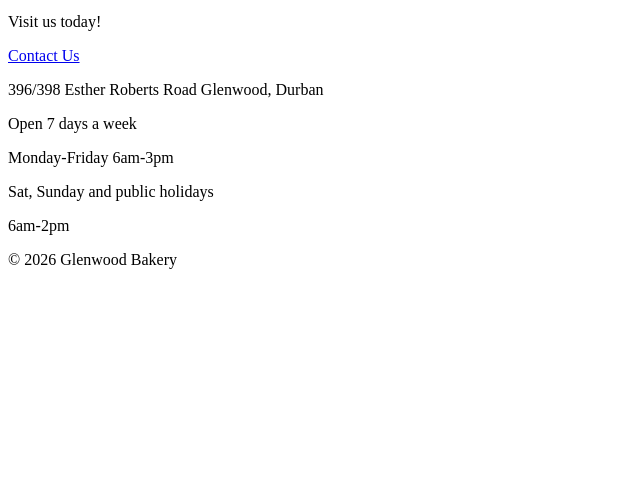
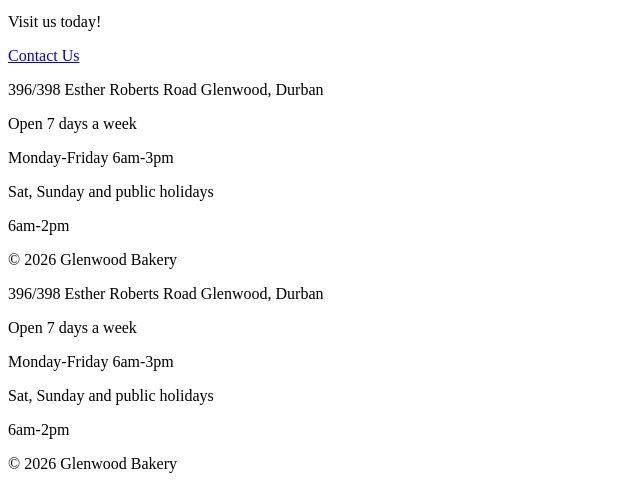
Before and after one commit to samkelos180-a11y/theglenwoodbakery, a plain HTML site: page index.html in a window 1280 px wide. Shown: the part 517-1006 px from the top of the page, without its empty margins (0-640 px from the left). Before the commit the page ends 802 px from the top, so only its background shows below. Drawn offline with Linux system fonts and the light colour scheme.

Commit message:
ADDED FOOTERS ON ALL MY PAGES

```diff
--- a/index.html
+++ b/index.html
@@ -71,3 +71,14 @@
 </footer>
 
 </body>
+<footer>
+    <p>396/398 Esther Roberts Road
+Glenwood, Durban</p>
+    <p>Open 7 days  a week</p>
+     <p>Monday-Friday 6am-3pm</p>
+     <p>Sat, Sunday and public holidays </p>
+    <p>6am-2pm</p>
+    <p>&copy; 2026 Glenwood Bakery</p>
+</footer>
+
+</body>
```
Also changed, not shown: contact.html (+11 -0 lines), gallery.html (+11 -0 lines), menu.html (+11 -0 lines).
